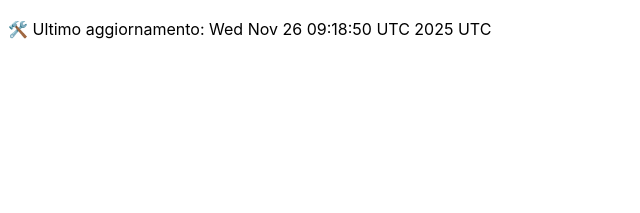
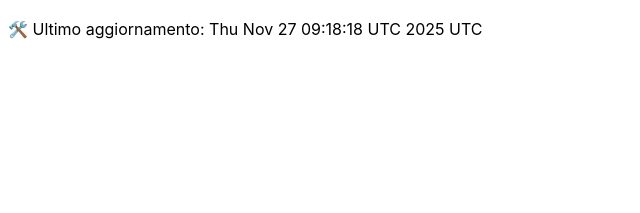
Before and after one commit to DanteTrb/DanteTrb.github.io, a Jekyll site: the page built from badges.md, in a window 1280 px wide. Shown: the top 213 px of the page, without its empty margins (0-640 px from the left). Built offline with Jekyll 4.4.1, drawn with Linux system fonts in a browser that asks for light colours; our own code applies the rules of GitHub Pages for plain Markdown files.

Commit message:
🛠️ Aggiornamento automatico badge

```diff
--- a/badges.md
+++ b/badges.md
@@ -1 +1 @@
-🛠️ Ultimo aggiornamento: Wed Nov 26 09:18:50 UTC 2025 UTC
+🛠️ Ultimo aggiornamento: Thu Nov 27 09:18:18 UTC 2025 UTC
```
